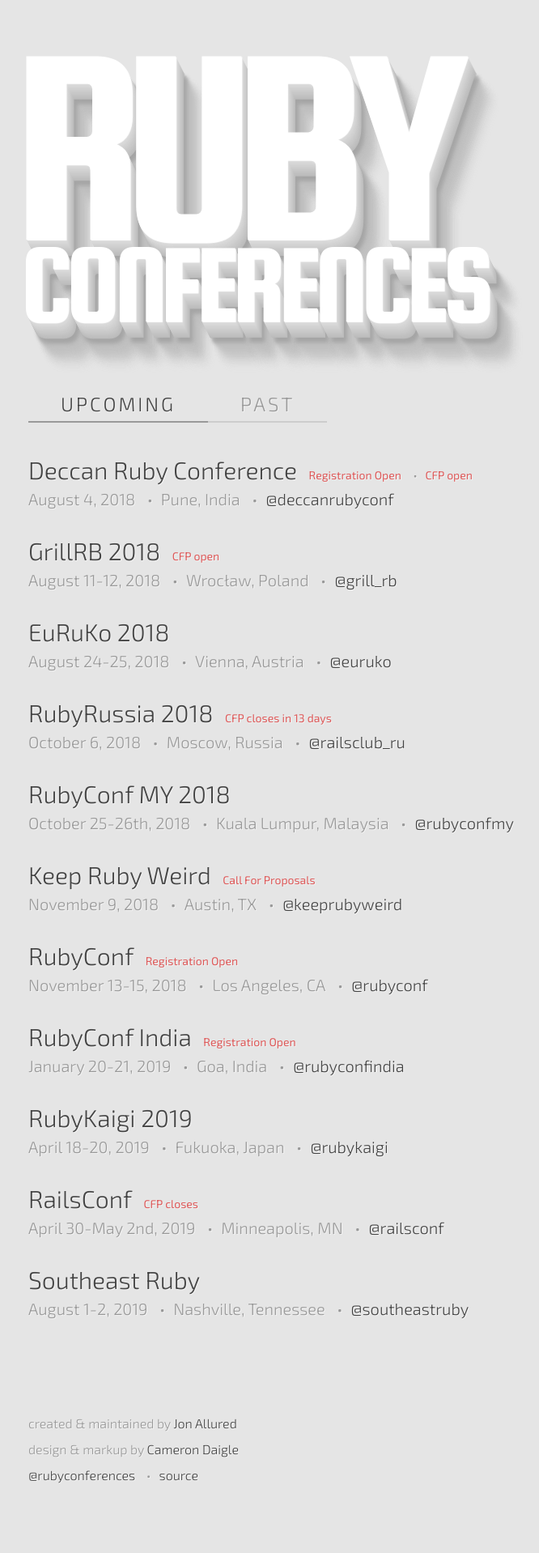
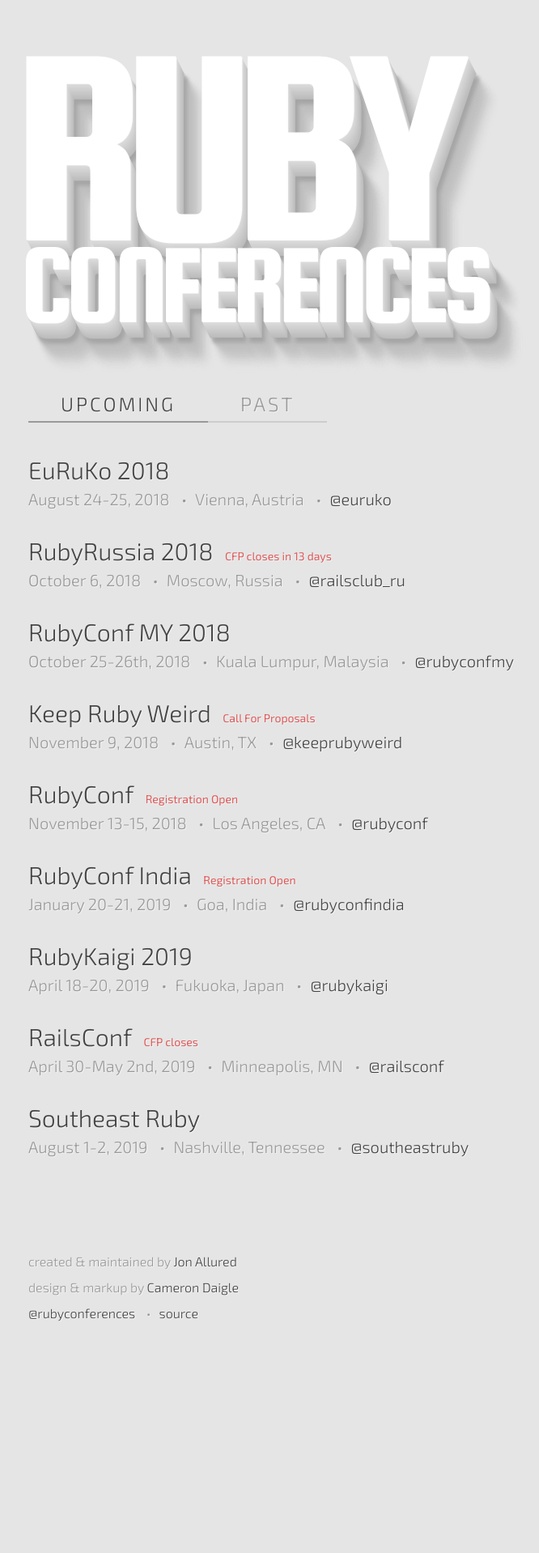
Before and after one commit to ruby-conferences/ruby-conferences.github.io, a Jekyll site: the page built from index.html, in a window 1280 px wide. Shown: the whole page at 81% size, without its empty margins (205-871 px from the left). Built offline with Jekyll 4.4.1, drawn with Linux system fonts in a browser that asks for light colours; after the commit the page ends 1718 px from its top, so only the background shows below that; part of the change alters nothing that is shown.

Commit message:
Move conferences to past & update video links

```diff
--- a/_data/past.yml
+++ b/_data/past.yml
@@ -948,7 +948,7 @@
   dates: "April 20-21, 2017"
   url: http://rubyhack.com/archive/pages/2017
   twitter: utrubyhack
-  video_link: http://rubyhack.com/archive/pages/2017
+  video_link: https://confreaks.tv/events/rubyhack2017
 
 - name: RailsConf
   location: Phoenix, AZ
@@ -1050,6 +1050,7 @@
   dates: "October 5-6, 2017"
   url: https://southeastruby.com
   twitter: southeastruby
+  video_link: https://www.youtube.com/watch?v=5wI0ss02leo&list=PLRO4gNnSWQ4LSAVV7_7BliuoFCRHIqVk0
 
 - name: RubyConf Jakarta
   location: Jakarta, Indonesia
@@ -1139,6 +1140,7 @@
   dates: "March 8-9, 2018"
   url: https://www.rubyconf.org.au/2018
   twitter: rubyconf_au
+  video_link: https://www.youtube.com/playlist?list=PL9_jjLrTYxc2Xi0rotTPuPRQAoJnDU-my
 
 - name: RubyConf Philippines
   location: Manila, Philippines
@@ -1186,6 +1188,7 @@
   dates: "May 3-4, 2018"
   url: http://rubyhack.com/
   twitter: utrubyhack
+  video_link: https://confreaks.tv/events/rubyhack2018
 
 - name: Ruby Unconf Hamburg
   location: Hamburg, Germany
@@ -1255,6 +1258,7 @@
   dates: "June 28-29, 2018"
   url: http://2018.rubyparis.org/
   twitter: parisrb
+  video_link: https://www.youtube.com/playlist?list=PLjyiiigeVQV_mHcSnJnw_1LR4nzGrdF4l
 
 - name: Brighton Ruby Conference
   location: Brighton, UK
@@ -1267,3 +1271,16 @@
   dates: "August 2-3, 2018"
   url: https://southeastruby.com/
   twitter: southeastruby
+  video_link: https://www.youtube.com/watch?v=-JpAUN6Ovok&list=PLRO4gNnSWQ4JNwiS-MyfIIejk2R_Y6UKR
+
+- name: Deccan Ruby Conference
+  location: Pune, India
+  dates: "August 4, 2018"
+  url: http://www.deccanrubyconf.org/
+  twitter: deccanrubyconf
+
+- name: GrillRB 2018
+  location: Wrocław, Poland
+  dates: "August 11-12, 2018"
+  url: http://grillrb.com
+  twitter: grill_rb
--- a/_data/upcoming.yml
+++ b/_data/upcoming.yml
@@ -1,18 +1,3 @@
-- name: Deccan Ruby Conference
-  location: Pune, India
-  dates: "August 4, 2018"
-  url: http://www.deccanrubyconf.org/
-  twitter: deccanrubyconf
-  cfp_phrase: CFP open
-  reg_phrase: "Registration Open"
-
-- name: GrillRB 2018
-  location: Wrocław, Poland
-  dates: "August 11-12, 2018"
-  url: http://grillrb.com
-  twitter: grill_rb
-  cfp_phrase: CFP open
-
 - name: EuRuKo 2018
   location: Vienna, Austria
   dates: "August 24-25, 2018"
```
